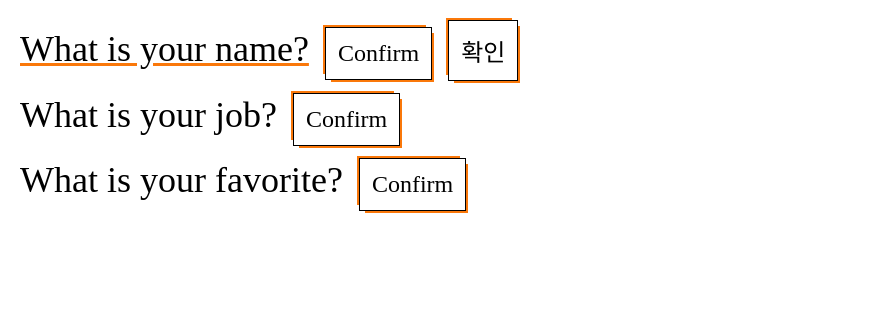
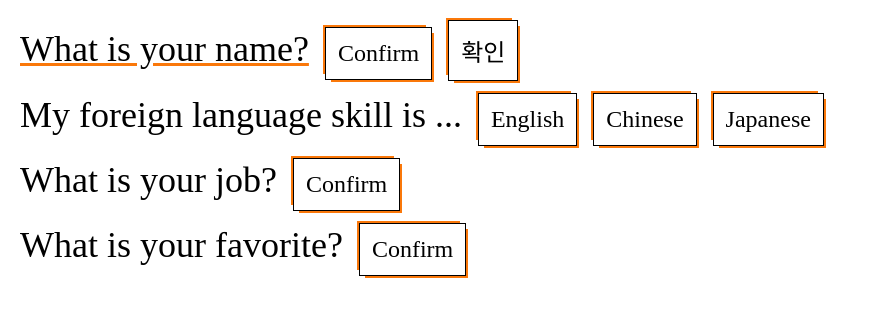
Before and after one commit to CodGold/Gold-Portfolio, a plain HTML site: page index.html in a window 1280 px wide. Shown: the whole page, without its empty margins (0-869 px from the left). Drawn offline with Linux system fonts and the light colour scheme; a web font is replaced by a local one.

Commit message:
add language skill button

```diff
--- a/index.html
+++ b/index.html
@@ -20,6 +20,18 @@
       </button>
     </div>
     <div>
+      <span class="myLanguage">My foreign language skill is ...</span>
+      <button onclick="revealMyInfo('En ★★★☆☆', '.myLanguage', '#000000')">
+        English
+      </button>
+      <button onclick="revealMyInfo('Cn ★☆☆☆☆', '.myLanguage', '#000000')">
+        Chinese
+      </button>
+      <button onclick="revealMyInfo('Jp ★★★★☆', '.myLanguage', '#000000')">
+        Japanese
+      </button>
+    </div>
+    <div>
       <span class="myJob">What is your job?</span>
       <button
         onclick="revealMyInfo('I am super ultra programmer.', '.myJob', '#654321')"
```
